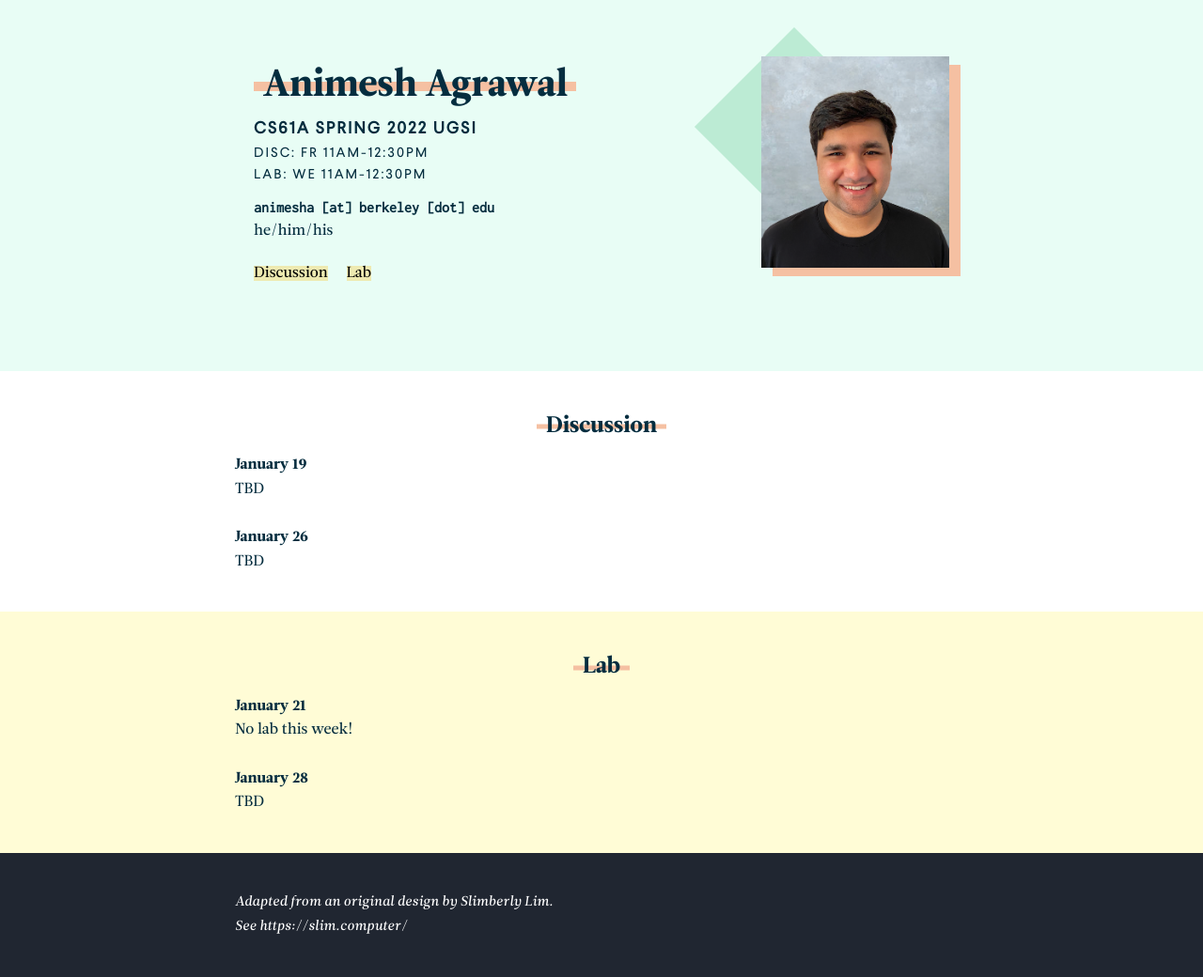
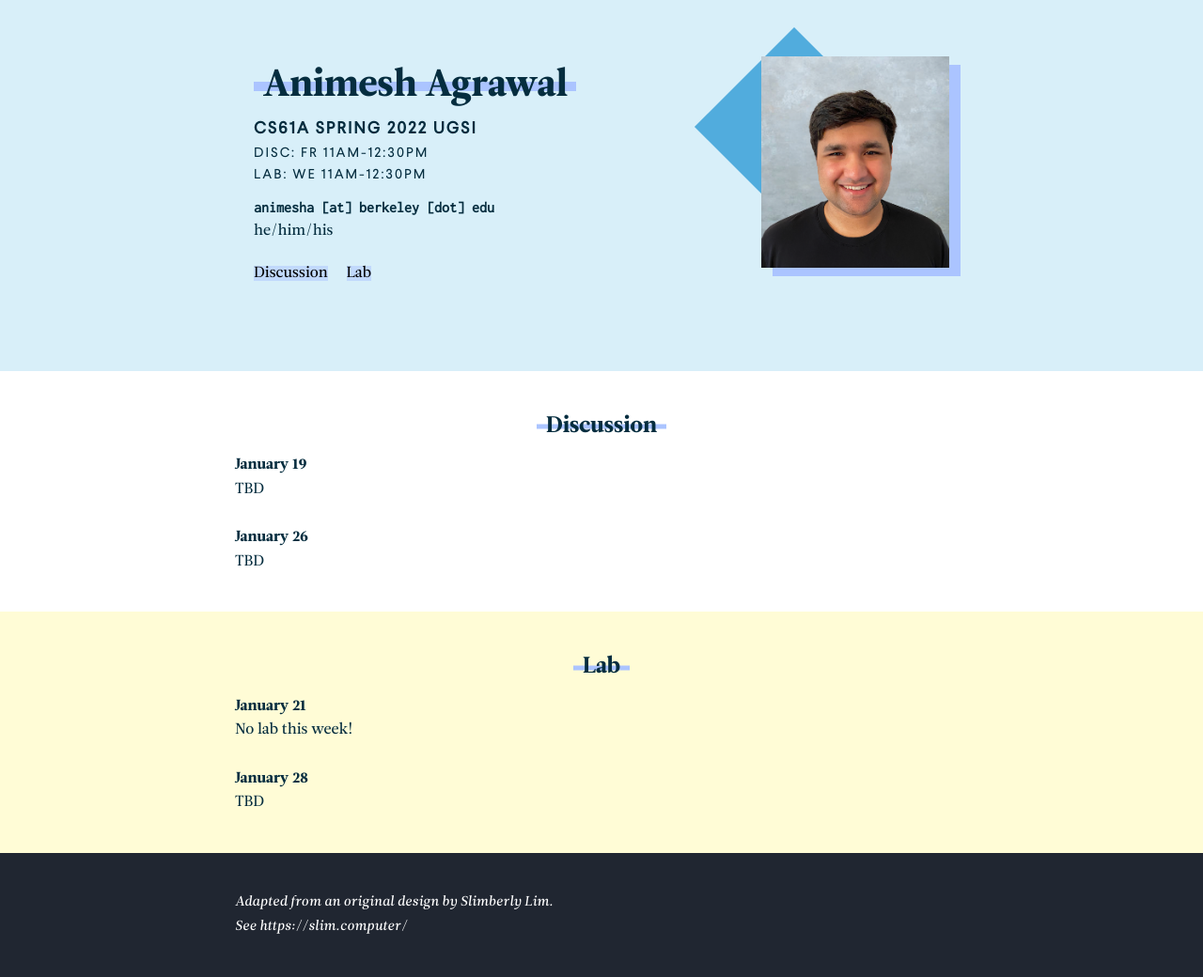
Before and after one commit to AnimeshAgrawal/61asite, a website: page index.html in a window 1280 px wide. Shown: the whole page at 94% size. Drawn offline with Linux system fonts and the light colour scheme.

Commit message:
new color scheme

```diff
--- a/assets/css/main.css
+++ b/assets/css/main.css
@@ -232,7 +232,7 @@ h1 {
 }
 
 body {
-	background-color: #e8fdf5;
+	background-color: #D8EFF9;
 	color: #052d3f;
 	overflow-x: hidden
 }
@@ -240,12 +240,12 @@ body {
 a {
 	text-decoration: none;
 	color: black;
-	background: rgba(245, 215, 110, 0.5);
+    background: rgba(171, 196, 255, 0.5); /* https://coolors.co/abc4ff */
 	transition: all linear .2s
 }
 
 a:hover {
-	background: #f5d76e;
+	background: rgba(171, 196, 255, 0.8); /* https://coolors.co/abc4ff */
 	text-decoration: none
 }
 
@@ -310,7 +310,7 @@ section p:last-child {
 
 .section-title::after {
 	content: '';
-	background-color: #f5c0a2;
+	background-color: #abc4ff;
 	height: 5px;
 	position: absolute;
 	top: 50%;
@@ -406,7 +406,7 @@ section p:last-child {
 
 .header__title::after {
 	content: '';
-	background-color: #f5c0a2;
+	background-color: #abc4ff;
 	height: 10px;
 	position: absolute;
 	top: 50%;
@@ -515,7 +515,7 @@ section p:last-child {
 	transform: rotate(-45deg);
 	height: 150px;
 	width: 150px;
-	background-color: #bcebd4;
+	background-color: #51ACDD; /* https://coolors.co/dceef8 */
 	z-index: -1
 }
 
@@ -524,7 +524,7 @@ section p:last-child {
 	position: absolute;
 	top: 4%;
 	left: 6%;
-	background-color: #f5c0a2;
+	background-color: #abc4ff;
 	width: 100%;
 	height: 100%;
 	z-index: -1
```
